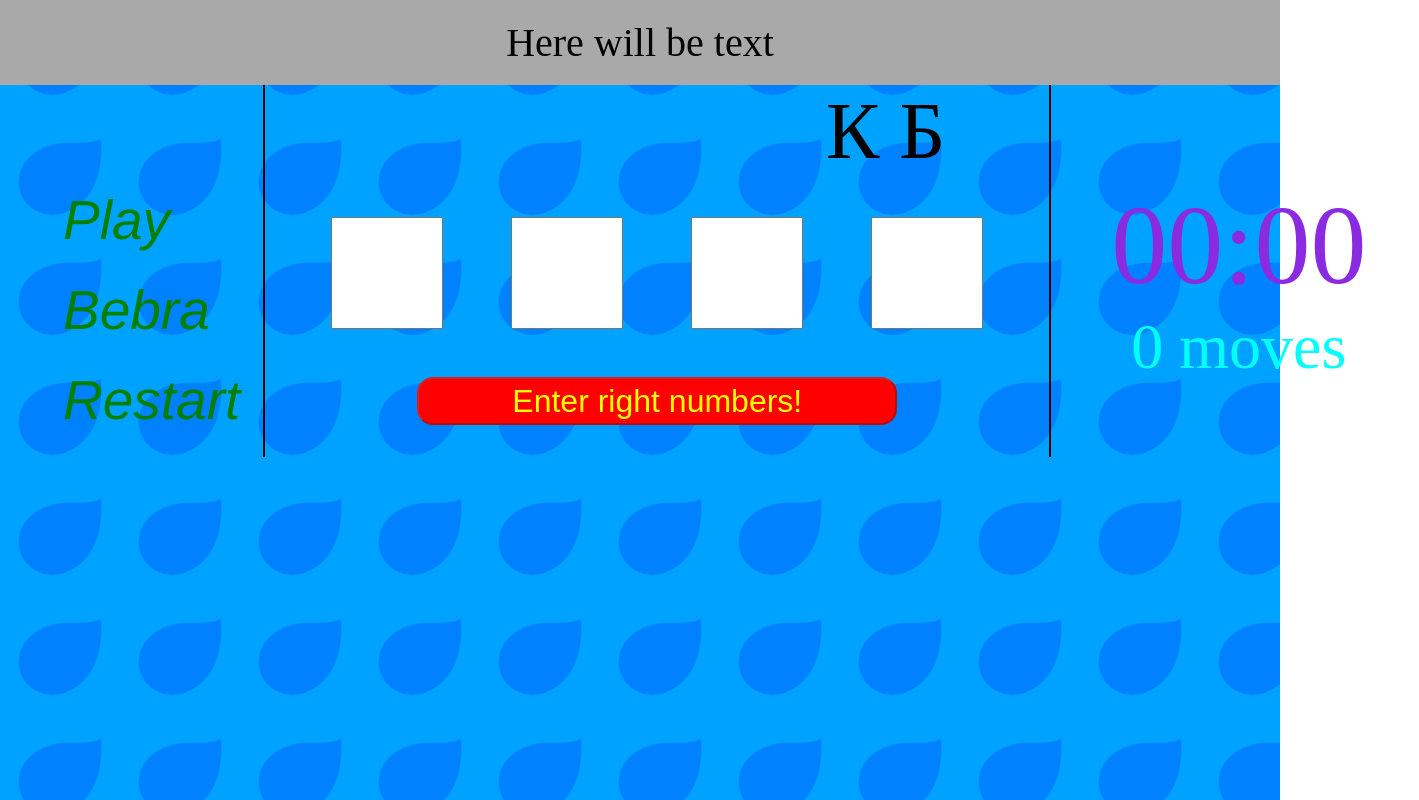
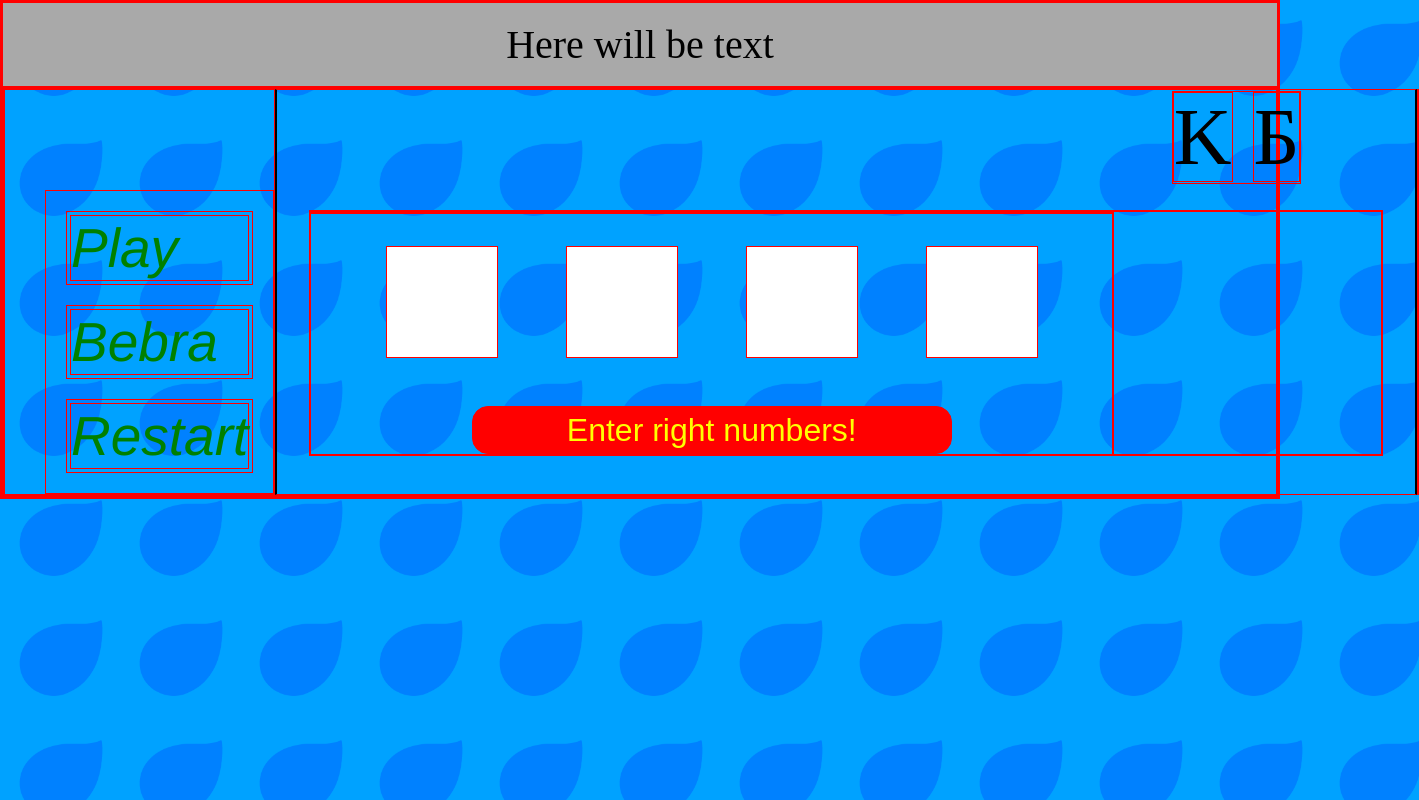
Before and after one commit to DimoNika/CB_game, a plain HTML site: page index.html in a window 1280 px wide. Shown: the whole page, 1419 px wide, since content can reach past the window. Drawn offline with Linux system fonts and the light colour scheme.

Commit message:
Small fixes
Trying to do everything responsible

```diff
--- a/index.html
+++ b/index.html
@@ -12,7 +12,7 @@
     <div class="main_div"> <!-- everythins iside this div START of it -->
 
 
-        <section> <!-- main frame divider -->
+        <section class="main_section"> <!-- main frame divider -->
             <nav>  <!-- left part of divided section -->
                 <ul>
                     <li>
@@ -35,11 +35,11 @@
 
     <div class="middle_content"> <!-- middle part of divided section -->
         <p class="result_name_box">
-            <span>К</span>
+            <span>K</span>
             <span>Б</span>
 
         </p>
-        <section class="div_game_holder" style="margin-top: 100px;">
+        <section class="div_game_holder">
             <div class="div_enter_zone">
                 <div id="container">
 
--- a/main.css
+++ b/main.css
@@ -6,9 +6,9 @@
     padding: 0;
     box-sizing: border-box;
     /* TEMP for DEBUG*/
-    /* border: 1px solid red; */
+    border: 1px solid red;
 
-    }
+}
 
 .game_header{
     overflow: hidden;
@@ -29,13 +29,19 @@ body{
     overflow-y: scroll;
 }
 
-section {
+
+
+.main_section {
     display: flex;
+    align-self: center;
+    max-width: 2092px;
+    /* min-width: 1700px; */
+
 }
+
 
 nav {
     flex: 1;
-
 }
 
 nav ul {
@@ -76,10 +82,13 @@ nav ul li{
 
 .div_game_holder {
     margin: 2rem;
-
+    margin-top: 120px;
+    display: flex;
 }
 
 .middle_content {
+    min-width: 1142px;
+    max-width: 1142px;
     border-left: 2px solid black;
     border-right: 2px solid black;
     flex: 3;
@@ -117,13 +126,14 @@ span{
     margin: 0;
     padding: 0;
 }
+
 .result_name_box {
     width: fit-content;
     float: right;
     font-size: 5rem;
     margin-top: 1px;
     overflow: hidden;
-    margin-right: 6.5rem;
+    margin-right: 10%;
 }
 
 #confirmation-button {
```
